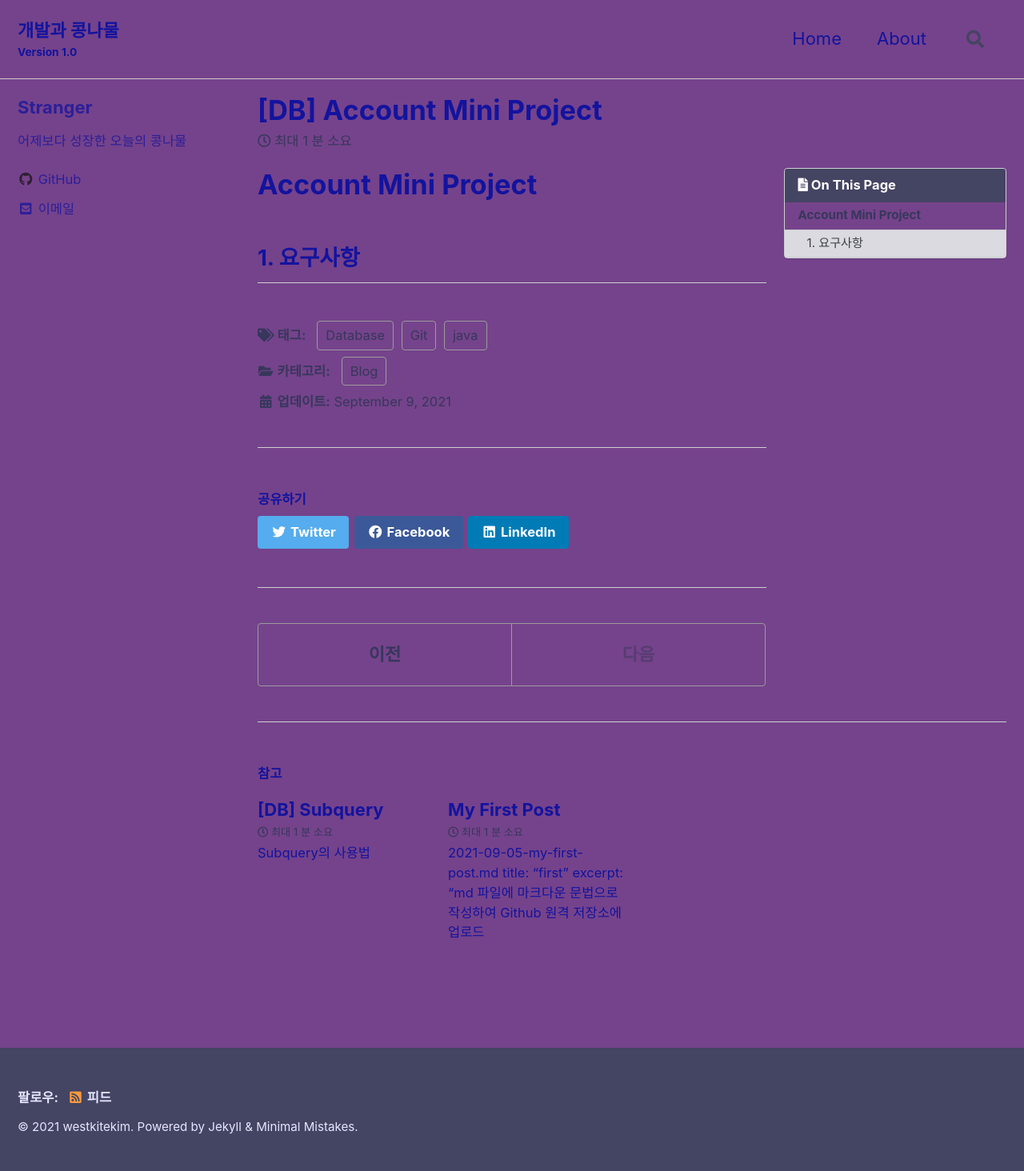
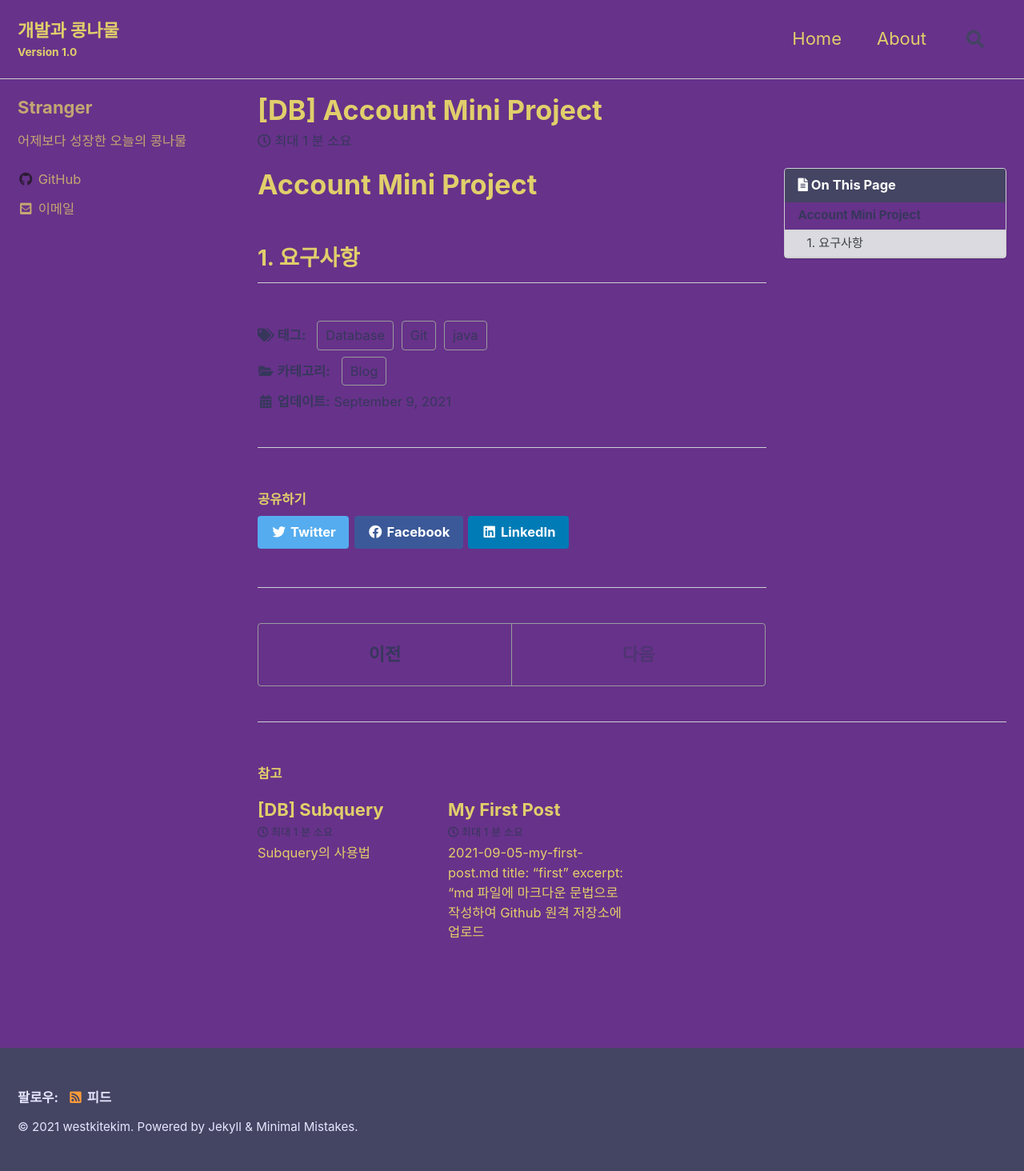
Before and after one commit to westkitekim/westkitekim.github.io, a Jekyll site: the page built from _posts/2021-09-09-[DB]-Account-Mini-Project.md, in a window 1280 px wide. Shown: the whole page at 80% size. Built offline with Jekyll 4.4.1, drawn with Linux system fonts in a browser that asks for light colours; cached includes are drawn as plain includes.

Commit message:
custom_skincolor_update

```diff
--- a/_sass/minimal-mistakes/skins/custom.scss
+++ b/_sass/minimal-mistakes/skins/custom.scss
@@ -3,8 +3,8 @@
    ========================================================================== */
 
 /* Colors */
-$background-color: #75438b !default; //배경색
-$text-color: #13139e !default;
+$background-color: #67328a !default; //배경색
+$text-color: #e0cf6b !default; //텍스트 색깔(제목,내용,프로필글씨,블로그네임까지)
 $muted-text-color: #37375c !default;
 $primary-color: #444463 !default;
 $border-color: mix(#fff, #393e46, 75%) !default;
```
